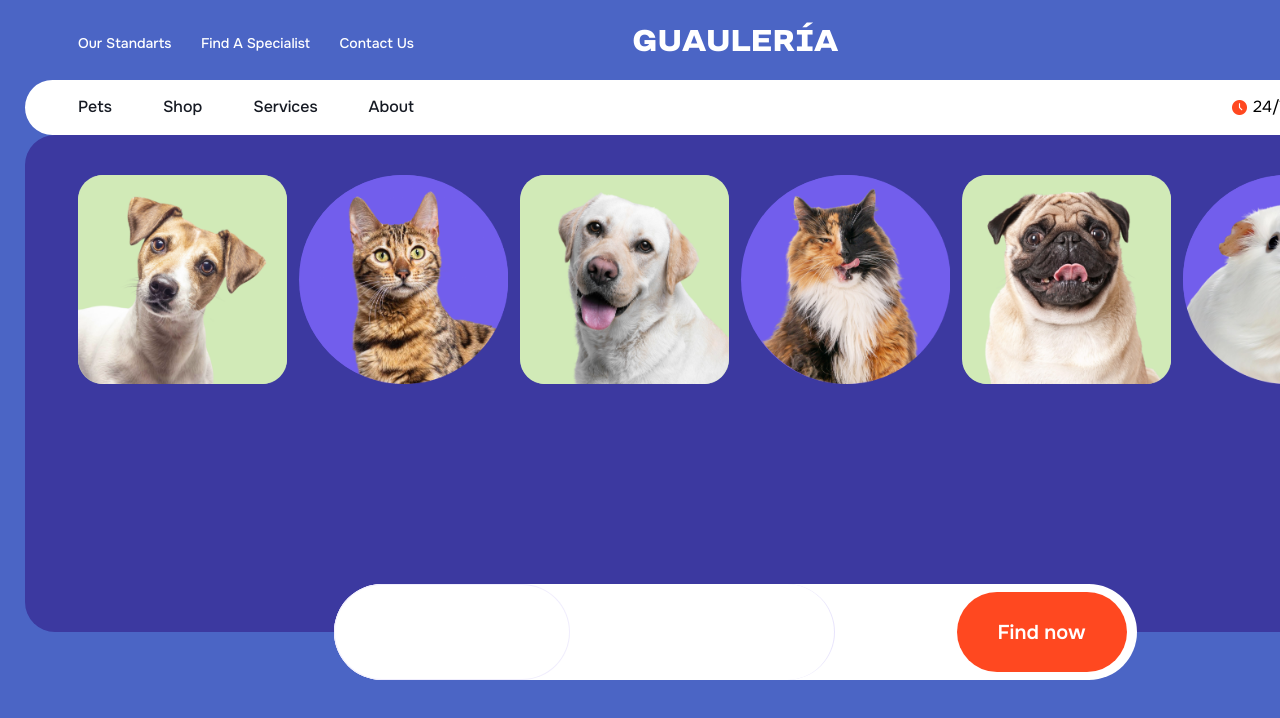
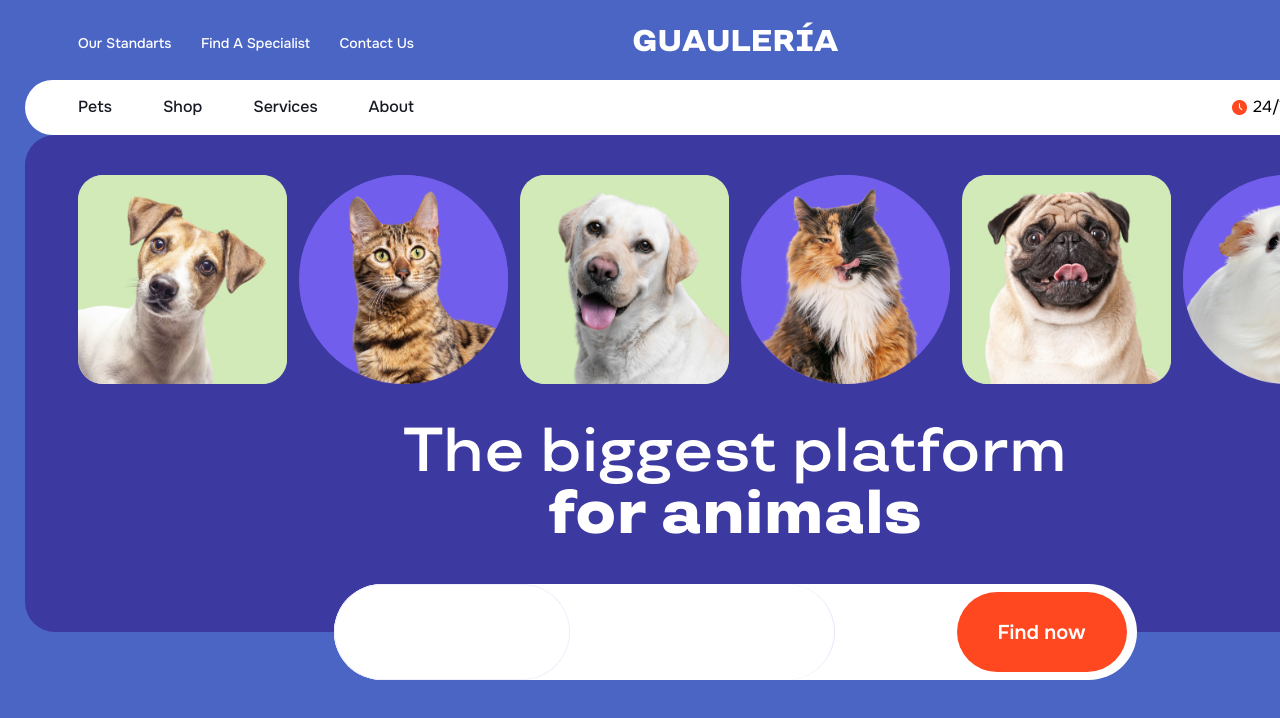
Before and after one commit to vkorshunovv/guauleria, a React (Create React App) app: page / in a window 1280 px wide. Shown: the top 718 px of the page. Built offline with nearby package versions, Linux system fonts and the light colour scheme.

Commit message:
complete Hero main text

```diff
--- a/src/App.css
+++ b/src/App.css
@@ -12,5 +12,9 @@
 @font-face {
   font-family: "ttTravels";
   src: url("./TT\ Travels\ Trial\ ExtraBold.ttf");
-  font-weight: 800;
   }
+
+  @font-face {
+    font-family: "ttTravelsDemi";
+    src: url("./TT\ Travels\ Trial\ DemiBold.ttf");
+  }
--- a/src/Hero.css
+++ b/src/Hero.css
@@ -33,3 +33,36 @@
     align-items: end;
     justify-content: space-between;
 }
+
+.heroText {
+    grid-column: 1/-1;
+    grid-row: span 2;
+    width: 100%;
+    display: flex;
+    align-items: center;
+    justify-content: center;
+}
+
+.heroText article {
+    display: flex;
+    flex-direction: column;
+    justify-content: center;
+    align-items: center;
+    color: rgb(255, 255, 255);
+    font-family: "ttTravels", sans-serif;
+    font-size: 62px;
+}
+
+.heroText article p {
+    margin: 0;
+    padding: 0;
+}
+
+.heroText article p:first-child {
+    font-family: "ttTravelsDemi", sans-serif;
+}
+
+.heroText article p:last-child {
+    padding-bottom: 48px;
+    margin-top: -10px;
+}
--- a/src/Hero.js
+++ b/src/Hero.js
@@ -19,13 +19,18 @@
           <section className="cardsContainer">
             {cards.map((card) =>
               card % 2 === 0 ? (
-                <SquareCard key={card} img={imgPets[card]}/>
+                <SquareCard key={card} img={imgPets[card]} />
               ) : (
-                <RoundCard key={card} img={imgPets[card]}/>
+                <RoundCard key={card} img={imgPets[card]} />
               )
             )}
           </section>
-          <section></section>
+          <section className="heroText">
+            <article>
+              <p>The biggest platform</p>
+              <p>for animals</p>
+            </article>
+          </section>
         </div>
       </div>
       <SearchBar />
```
Also changed, not shown: src/RoundCard.js (+5 -5 lines), src/SquareCard.js (+7 -7 lines), src/TT Travels Trial DemiBold.ttf (added).
